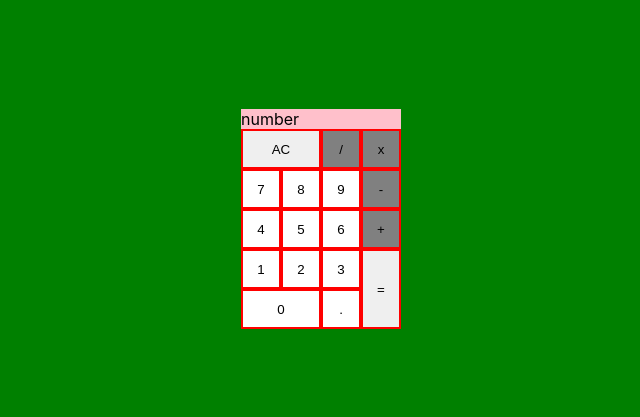
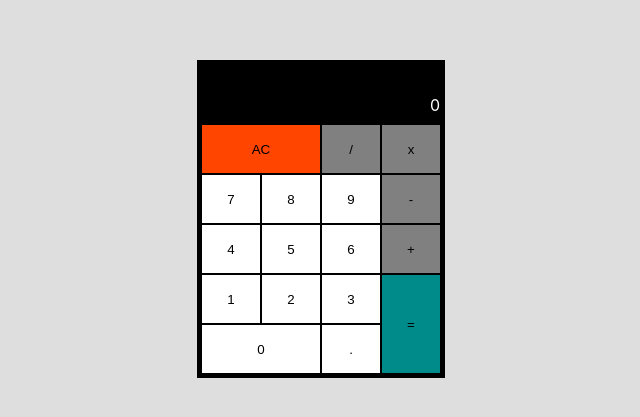
Before and after one commit to marijoyapa/react-javascript-calculator, a React (Create React App) app in the folder calculator/: page / in a window 1280 px wide. Shown: the part 181-598 px from the top of the page, without its empty margins (319-959 px from the left). Built offline with nearby package versions, Linux system fonts and the light colour scheme.

Commit message:
Fully functional calculator

```diff
--- a/calculator/src/App.css
+++ b/calculator/src/App.css
@@ -3,22 +3,31 @@
   justify-content: center;
   align-items: center;
   min-height: 100vh;
-  background-color: green;
+  background-color: #dedede;
 
 }
 
 .container {
   justify-content: center;
   align-items: center;
-  background-color: pink;
+  background-color: black;
+  color: white;
 }
 
+.output{
+  display: flex;
+  justify-content: right;
+  align-items: center;
+  margin-right: 5px;
+  height: 30px;
+}
 .digits {
   display: grid;
   /* grid-auto-rows: 50px;
   grid-auto-columns: 500px; */
-  grid-template-columns:40px 40px 40px 40px;
-  grid-template-rows: 40px 40px 40px 40px 40px;
+  grid-template-columns:60px 60px 60px 60px;
+  grid-template-rows: 50px 50px 50px 50px 50px;
+  margin: 4px
 
 }
 
@@ -26,8 +35,9 @@
   display: flex;
   justify-content: center;
   align-items: center;
-  border-color: red;
-  border-style: solid;
+  /* border-color: red; */
+  border-style: none;
+  margin:1px
 
 }
 
@@ -52,7 +62,12 @@
   grid-column: 1/3;
 }
 
+.red{
+  background-color: orangered;
+}
+
 .equals {
   grid-column: 4/5;
   grid-row: 4/6;
+  background-color: darkcyan
 }
--- a/calculator/src/App.js
+++ b/calculator/src/App.js
@@ -7,23 +7,92 @@ class Calculator extends React.Component {
     super(props)
 
     this.state = {
-      expression: "",
-      answer: ""
+      input: "",
+      output: "0",
+      answer: "",
+      nextInput: false
     }
     this.storeExpression = this.storeExpression.bind(this);
-    this.clearExpression = this.clearExpression.bind(this)
+    this.clearExpression = this.clearExpression.bind(this);
+    this.calculate = this.calculate.bind(this);
 
   }
 
-  storeExpression(e){
+  storeExpression(e) {
+    var expression = this.state.input.concat(e.target.value)
+    var output = ""
+    var input = e.target.value;
+    var lastTwo = expression.slice(-2)
+    if (this.state.nextInput == false) {
+      //handle input
+      //handle multiple decimal points
+      if (expression.includes("..")) {
+        expression = expression.replace("..", '.')
+      }
+      //handle number starts with zero
+      else if (expression[0] == 0) {
+        expression = expression.replace(expression[0], '')
+      }
+      //handle digits starting with multiple zeros
+      else if (expression === "00") {
+        expression = "0"
+      }
+      else if (lastTwo == "+-" | lastTwo == "+*" | lastTwo == "+/" | lastTwo == "-+" | lastTwo == "-*" | lastTwo == "-/" | lastTwo == "*+" | lastTwo == "*/" | lastTwo == "/+" | lastTwo == "++" | lastTwo == "--" | lastTwo == "**" | lastTwo == "//") {
+        expression = expression.replace(lastTwo, lastTwo[1])
+      }
+
+      //handle output
+      //handle when an operation is clicked
+      if (input == "+" | input == "-" | input == "*" | input == "/") {
+        output = input
+      }
+      else {
+        output = this.state.output.concat(e.target.value)
+        //to handle for expresssions starting with 0 and operations
+        if (output[0] == 0 | output[0] == "+" | output[0] == "-" | output[0] == "*" | output[0] == "/") {
+          output = output.replace(output[0], '')
+        }
+      }
+
+    }
+
+    else {
+      output = "0"
+      expression = ""
+    }
+
     this.setState({
-      expression: this.state.expression.concat(e.target.value)
+      input: expression,
+      output,
+      nextInput: false
     })
   }
-  clearExpression(){
+
+  clearExpression() {
     this.setState({
-      expression: ''
+      input: '',
+      output: '0'
     })
+  }
+  calculate() {
+
+    var expression = this.state.input;
+    console.log(expression.length)
+    if (this.state  .nextInput==false) {
+
+      var lastchar = expression.slice(-1)
+      if (lastchar == "+" | lastchar == "-" | lastchar == "*" | lastchar == "/") {
+        expression = expression.replace(expression[expression.length - 1], '')
+      }
+      var answer = eval(expression);
+      var input = expression.concat("=", answer)
+      this.setState({
+        input,
+        output: answer,
+        nextInput: true
+      })
+    }
+
   }
 
   render() {
@@ -32,27 +101,27 @@ class Calculator extends React.Component {
       <div className="app" >
         <div className="container">
           <section className="result">
-            <div> number </div>
-            <div>{this.state.expression}</div>
+            <div className="output">{this.state.input}</div>
+            <div className="output" id="display">{this.state.output}</div>
           </section>
           <section className="digits">
-            <button className="button ac" onClick={this.clearExpression}>AC</button>
-            <button className="button operator" onClick={this.storeExpression} value="/">/</button>
-            <button className="button operator" onClick={this.storeExpression} value="*">x</button>
-            <button className="button number" onClick={this.storeExpression} value="7">7</button>
-            <button className="button number" onClick={this.storeExpression} value="8">8</button>
-            <button className="button number" onClick={this.storeExpression} value="9">9</button>
-            <button className="button operator" onClick={this.storeExpression} value="-">-</button>
-            <button className="button number" onClick={this.storeExpression} value="4">4</button>
-            <button className="button number" onClick={this.storeExpression} value="5">5</button>
-            <button className="button number" onClick={this.storeExpression} value="6">6</button>
-            <button className="button operator" onClick={this.storeExpression} value="+">+</button>
-            <button className="button number" onClick={this.storeExpression} value="1">1</button>
-            <button className="button number" onClick={this.storeExpression} value="2">2</button>
-            <button className="button number" onClick={this.storeExpression} value="3">3</button>
-            <button className="button equals" onClick={this.storeExpression} value="=">=</button>
-            <button className="button number ac" onClick={this.storeExpression} value="0">0</button>
-            <button className="button number" onClick={this.storeExpression} value=".">.</button>
+            <button className="button ac red" onClick={this.clearExpression} id="clear">AC</button>
+            <button className="button operator" onClick={this.storeExpression} value="/" id="divide">/</button>
+            <button className="button operator" onClick={this.storeExpression} value="*" id="multiply">x</button>
+            <button className="button number" onClick={this.storeExpression} value="7" id="seven">7</button>
+            <button className="button number" onClick={this.storeExpression} value="8" id="eight">8</button>
+            <button className="button number" onClick={this.storeExpression} value="9" id="nine">9</button>
+            <button className="button operator" onClick={this.storeExpression} value="-" id="substract">-</button>
+            <button className="button number" onClick={this.storeExpression} value="4" id="four">4</button>
+            <button className="button number" onClick={this.storeExpression} value="5" id="five">5</button>
+            <button className="button number" onClick={this.storeExpression} value="6" id="six">6</button>
+            <button className="button operator" onClick={this.storeExpression} value="+" id="plus">+</button>
+            <button className="button number" onClick={this.storeExpression} value="1" id="one">1</button>
+            <button className="button number" onClick={this.storeExpression} value="2" id="two">2</button>
+            <button className="button number" onClick={this.storeExpression} value="3" id="three">3</button>
+            <button className="button equals" onClick={this.calculate} value="=" id="equals">=</button>
+            <button className="button number ac" onClick={this.storeExpression} value="0" id="zero">0</button>
+            <button className="button number" onClick={this.storeExpression} value="." id="decimal">.</button>
           </section>
         </div>
       </div>
```
